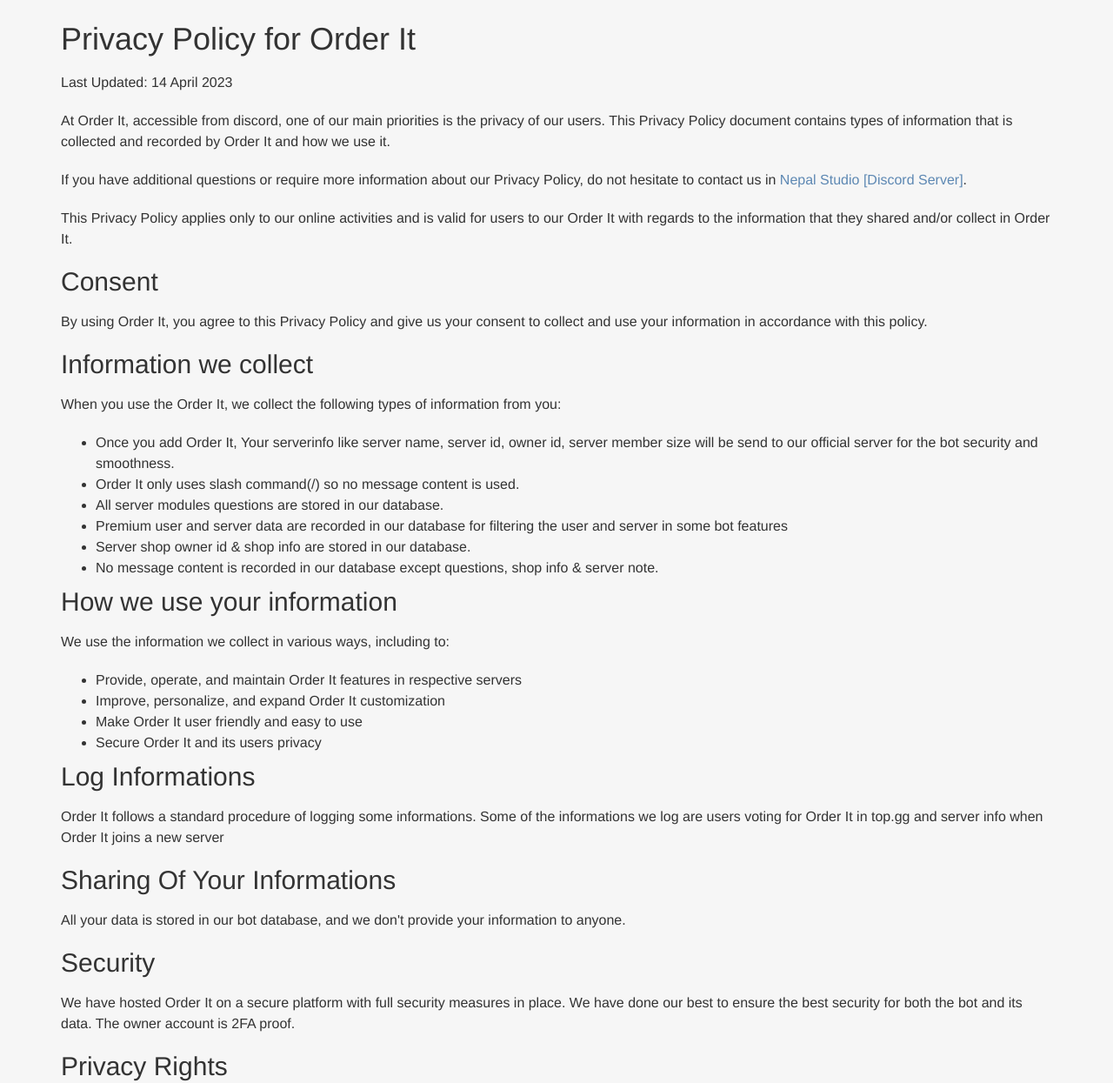
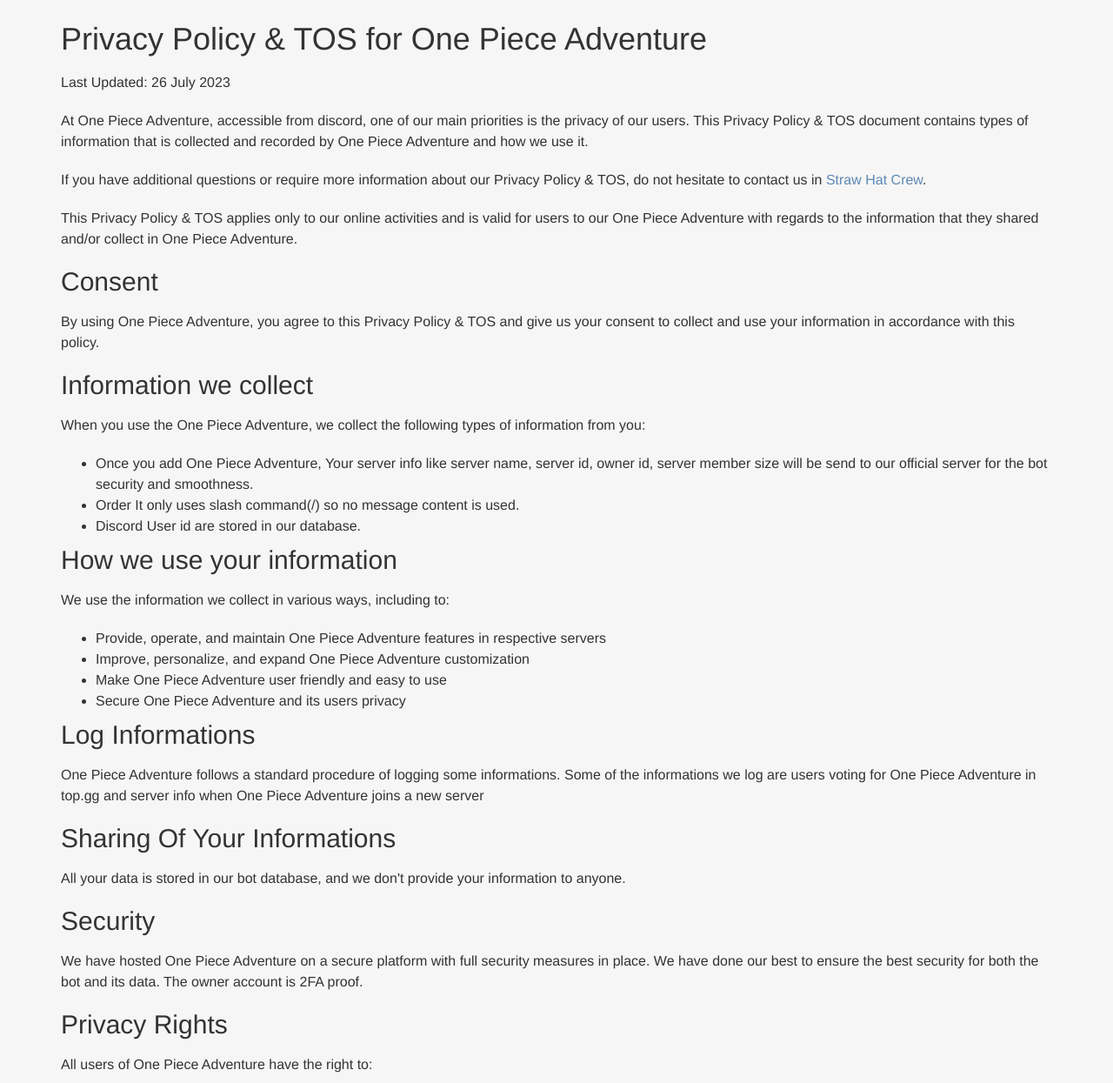
Before and after one commit to KristabBhattarai/bot, a plain HTML site: page index.html in a window 1280 px wide. Shown: the top 1245 px of the page at 87% size. Drawn offline with Linux system fonts and the light colour scheme; a script that the page names is missing.

Commit message:
Update index.html

```diff
--- a/index.html
+++ b/index.html
@@ -18,51 +18,49 @@
 <div class="container">
 <div class="row">
 <div class="col-md-12">
-<h1>Privacy Policy for Order It</h1>
-<p>Last Updated: 14 April 2023</p>
-<p>At Order It, accessible from discord, one of our main priorities is the privacy of our users. This Privacy Policy document contains types of information that is collected and recorded by Order It and how we use it.</p>
-<p>If you have additional questions or require more information about our Privacy Policy, do not hesitate to contact us in <a href="https://orderit.ga/server">Nepal Studio [Discord Server]</a>.</p>
-<p>This Privacy Policy applies only to our online activities and is valid for users to our Order It with regards to the information that they shared and/or collect in Order It.</p>
+<h1>Privacy Policy & TOS for One Piece Adventure</h1>
+<p>Last Updated: 26 July 2023</p>
+<p>At One Piece Adventure, accessible from discord, one of our main priorities is the privacy of our users. This Privacy Policy & TOS document contains types of information that is collected and recorded by One Piece Adventure and how we use it.</p>
+<p>If you have additional questions or require more information about our Privacy Policy & TOS, do not hesitate to contact us in <a href="https://discord.gg/crqB6qRej4">Straw Hat Crew</a>.</p>
+<p>This Privacy Policy & TOS applies only to our online activities and is valid for users to our One Piece Adventure with regards to the information that they shared and/or collect in One Piece Adventure.</p>
 <h2>Consent</h2>
-<p>By using Order It, you agree to this Privacy Policy and give us your consent to collect and use your information in accordance with this policy.</p>
+<p>By using One Piece Adventure, you agree to this Privacy Policy & TOS and give us your consent to collect and use your information in accordance with this policy.</p>
 <h2>Information we collect</h2>
-<p>When you use the Order It, we collect the following types of information from you:</p>
+<p>When you use the One Piece Adventure, we collect the following types of information from you:</p>
 <ul>
-<li>Once you add Order It, Your serverinfo like server name, server id, owner id, server member size will be send to our official server for the bot security and smoothness.</li>
+<li>Once you add One Piece Adventure, Your server info like server name, server id, owner id, server member size will be send to our official server for the bot security and smoothness.</li>
 <li>Order It only uses slash command(/) so no message content is used.</li>
-<li>All server modules questions are stored in our database.</li>
-<li>Premium user and server data are recorded in our database for filtering the user and server in some bot features</li>
-<li>Server shop owner id & shop info are stored in our database.</li>
-<li>No message content is recorded in our database except questions, shop info & server note.</li>
+<li>Discord User id are stored in our database.</li>
 </ul>
 <h2>How we use your information</h2>
 <p>We use the information we collect in various ways, including to:</p>
 <ul>
-<li>Provide, operate, and maintain Order It features in respective servers</li>
-<li>Improve, personalize, and expand Order It customization</li>
-<li>Make Order It user friendly and easy to use</li>
-<li>Secure Order It and its users privacy</li>
+<li>Provide, operate, and maintain One Piece Adventure features in respective servers</li>
+<li>Improve, personalize, and expand One Piece Adventure customization</li>
+<li>Make One Piece Adventure user friendly and easy to use</li>
+<li>Secure One Piece Adventure and its users privacy</li>
 </ul>
 
 <h2>Log Informations</h2>
-<p>Order It follows a standard procedure of logging some informations. Some of the informations we log are users voting for Order It in top.gg and server info when Order It joins a new server</p>
+<p>One Piece Adventure follows a standard procedure of logging some informations. Some of the informations we log are users voting for One Piece Adventure in top.gg and server info when One Piece Adventure joins a new server</p>
 
 <h2>Sharing Of Your Informations</h2>
 <p>All your data is stored in our bot database, and we don't provide your information to anyone.</p>
 
 <h2>Security</h2>
-<p>We have hosted Order It on a secure platform with full security measures in place. We have done our best to ensure the best security for both the bot and its data. The owner account is 2FA proof.</p>
+<p>We have hosted One Piece Adventure on a secure platform with full security measures in place. We have done our best to ensure the best security for both the bot and its data. The owner account is 2FA proof.</p>
 
 <h2>Privacy Rights</h2>
-<p>All users of Order It have the right to:</p>
+<p>All users of One Piece Adventure have the right to:</p>
 <p>Request access to the personal information that we have about you.</p>
 <p>Request that we delete any data about you that we have collected.</p>
-<p>If you make a request, we will respond within one month. To exercise any of these rights, please contact us on our Official Discord Server at <a href="https://orderit.ga/server">Nepal Studio</a>.</p>
+<p>If you make a request, we will respond within one month. To exercise any of these rights, please contact us on our Official Discord Server at <a href="https://discord.gg/crqB6qRej4">Straw Hat Crew</a>.</p>
 
 <h2>Contact Us</h2>
 <ul>
 <li>Owner Gmail: kristab12345@gmail.com</li>
-<li>Official Discord Server: https://orderit.ga/server</li>
+<li>Official Email: contact@kristab.com.np</li>
+<li>Official Discord Server: https://discord.gg/crqB6qRej4</li>
 </ul>
 </div>
 </div>
```
